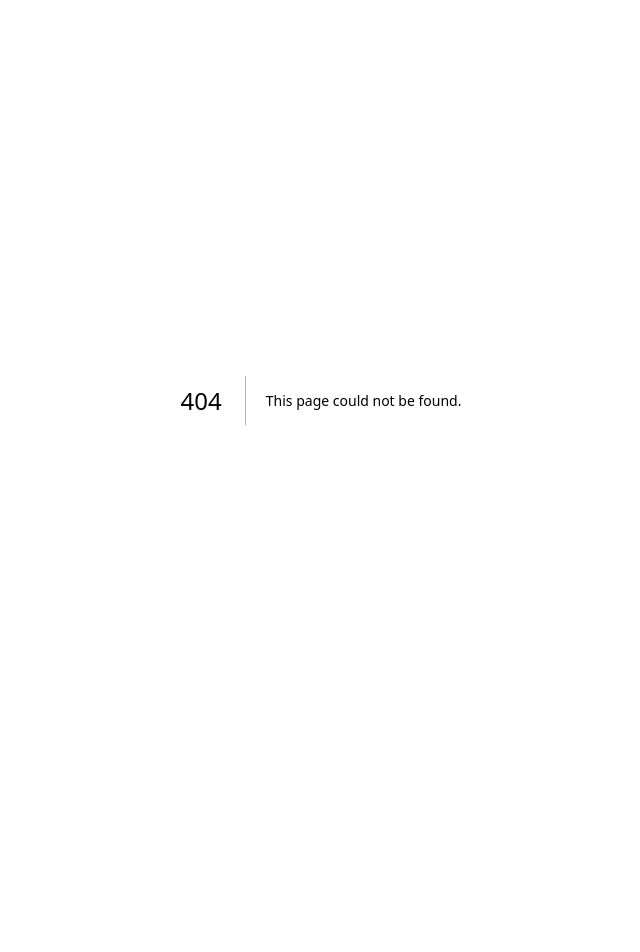
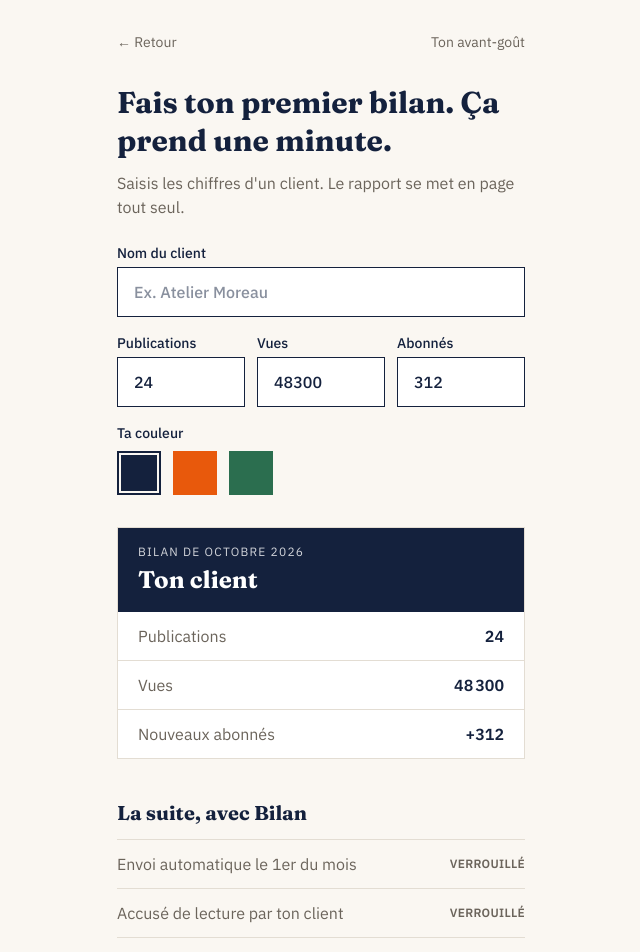
Before and after one commit to 3x109/Bilan-, a Next.js app: page /apercu in a window 1280 px wide. Before the commit this address had no page. Shown: the top 952 px of the page, without its empty margins (319-959 px from the left). Before the commit the page ends 800 px from the top, so only its background shows below. Built offline with nearby package versions, Linux system fonts and the light colour scheme.

Commit message:
Rename page.tsx. to page.tsx

```diff
--- /dev/null
+++ b/app/apercu/page.tsx
@@ -0,0 +1,180 @@
+"use client";
+
+import { useEffect, useState } from "react";
+import Link from "next/link";
+
+const COULEURS = [
+  { nom: "Bleu nuit", hex: "#14213d" },
+  { nom: "Orange", hex: "#e8590c" },
+  { nom: "Vert", hex: "#2b6e4f" },
+];
+
+const nombre = (v: string) => {
+  const n = parseInt(v.replace(/\D/g, ""), 10);
+  return isNaN(n) ? 0 : n;
+};
+const fr = (n: number) => n.toLocaleString("fr-FR");
+
+export default function Apercu() {
+  const [client, setClient] = useState("");
+  const [pub, setPub] = useState("24");
+  const [vues, setVues] = useState("48300");
+  const [abo, setAbo] = useState("312");
+  const [couleur, setCouleur] = useState(COULEURS[0].hex);
+  const [mois, setMois] = useState("le mois dernier");
+
+  useEffect(() => {
+    const d = new Date();
+    const m = new Date(d.getFullYear(), d.getMonth() - 1, 1);
+    setMois(m.toLocaleDateString("fr-FR", { month: "long", year: "numeric" }));
+  }, []);
+
+  const champ =
+    "mt-1 w-full border border-encre bg-white px-4 py-3 text-base";
+
+  return (
+    <main className="mx-auto flex min-h-screen max-w-md flex-col px-5 pb-10 pt-6">
+      <div className="flex items-center justify-between text-sm text-gris-chaud">
+        <Link href="/commencer" className="py-2">
+          ← Retour
+        </Link>
+        <span>Ton avant-goût</span>
+      </div>
+
+      <h1 className="mt-6 font-titre text-3xl font-bold leading-tight">
+        Fais ton premier bilan. Ça prend une minute.
+      </h1>
+      <p className="mt-3 text-gris-chaud">
+        Saisis les chiffres d&apos;un client. Le rapport se met en page tout
+        seul.
+      </p>
+
+      <div className="mt-6 space-y-4">
+        <label className="block text-sm font-medium">
+          Nom du client
+          <input
+            className={champ}
+            value={client}
+            onChange={(e) => setClient(e.target.value)}
+            placeholder="Ex. Atelier Moreau"
+          />
+        </label>
+        <div className="grid grid-cols-3 gap-3">
+          <label className="block text-sm font-medium">
+            Publications
+            <input
+              className={champ}
+              inputMode="numeric"
+              value={pub}
+              onChange={(e) => setPub(e.target.value)}
+            />
+          </label>
+          <label className="block text-sm font-medium">
+            Vues
+            <input
+              className={champ}
+              inputMode="numeric"
+              value={vues}
+              onChange={(e) => setVues(e.target.value)}
+            />
+          </label>
+          <label className="block text-sm font-medium">
+            Abonnés
+            <input
+              className={champ}
+              inputMode="numeric"
+              value={abo}
+              onChange={(e) => setAbo(e.target.value)}
+            />
+          </label>
+        </div>
+
+        <fieldset>
+          <legend className="text-sm font-medium">Ta couleur</legend>
+          <div className="mt-2 flex gap-3">
+            {COULEURS.map((c) => (
+              <button
+                key={c.hex}
+                type="button"
+                onClick={() => setCouleur(c.hex)}
+                aria-label={c.nom}
+                aria-pressed={couleur === c.hex}
+                className="h-11 w-11 border-2"
+                style={{
+                  backgroundColor: c.hex,
+                  borderColor: couleur === c.hex ? "#14213d" : "transparent",
+                  outline: couleur === c.hex ? "2px solid #faf7f2" : "none",
+                  outlineOffset: "-4px",
+                }}
+              />
+            ))}
+          </div>
+        </fieldset>
+      </div>
+
+      <div className="mt-8 border border-filet bg-white">
+        <div className="px-5 py-4 text-white" style={{ backgroundColor: couleur }}>
+          <p className="text-xs uppercase tracking-widest opacity-80">
+            Bilan de {mois}
+          </p>
+          <p className="mt-1 font-titre text-2xl font-bold">
+            {client.trim() || "Ton client"}
+          </p>
+        </div>
+        <table className="w-full text-base">
+          <tbody>
+            <tr className="border-b border-filet">
+              <td className="px-5 py-3 text-gris-chaud">Publications</td>
+              <td className="px-5 py-3 text-right font-semibold">
+                {fr(nombre(pub))}
+              </td>
+            </tr>
+            <tr className="border-b border-filet">
+              <td className="px-5 py-3 text-gris-chaud">Vues</td>
+              <td className="px-5 py-3 text-right font-semibold">
+                {fr(nombre(vues))}
+              </td>
+            </tr>
+            <tr>
+              <td className="px-5 py-3 text-gris-chaud">Nouveaux abonnés</td>
+              <td
+                className="px-5 py-3 text-right font-semibold"
+                style={{ color: couleur }}
+              >
+                +{fr(nombre(abo))}
+              </td>
+            </tr>
+          </tbody>
+        </table>
+      </div>
+
+      <h2 className="mt-10 font-titre text-xl font-bold">
+        La suite, avec Bilan
+      </h2>
+      <ul className="mt-3 border-y border-filet">
+        {[
+          "Envoi automatique le 1er du mois",
+          "Accusé de lecture par ton client",
+          "Jusqu'à 10 clients suivis",
+        ].map((t) => (
+          <li
+            key={t}
+            className="flex items-center justify-between border-b border-filet py-3 last:border-b-0"
+          >
+            <span className="text-gris-chaud">{t}</span>
+            <span className="text-xs font-semibold uppercase tracking-wide text-gris-chaud">
+              Verrouillé
+            </span>
+          </li>
+        ))}
+      </ul>
+
+      <Link
+        href="/tarifs"
+        className="mt-8 block bg-action px-6 py-4 text-center text-lg font-semibold text-white"
+      >
+        Garder mon bilan et le débloquer
+      </Link>
+    </main>
+  );
+}
```
